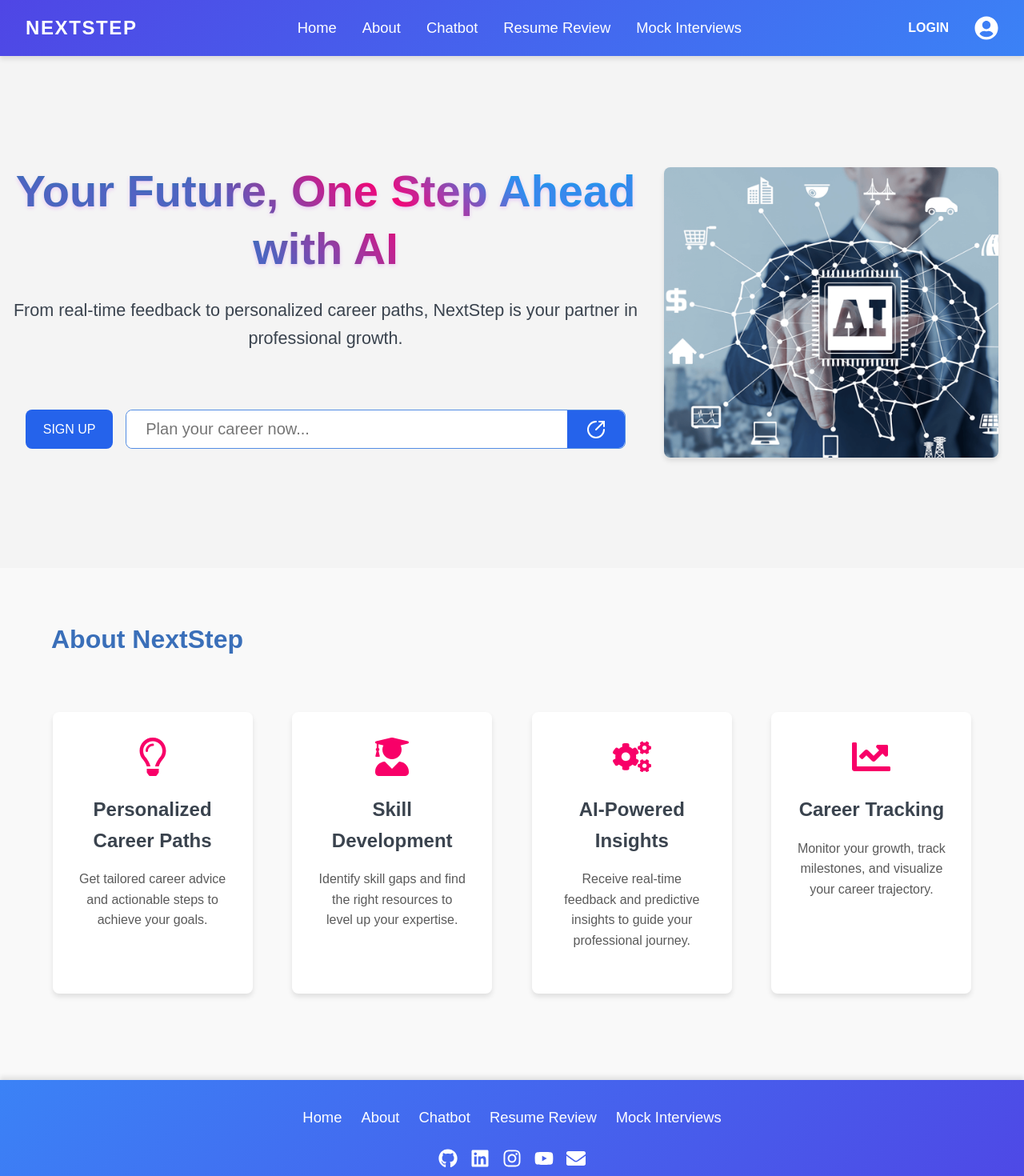
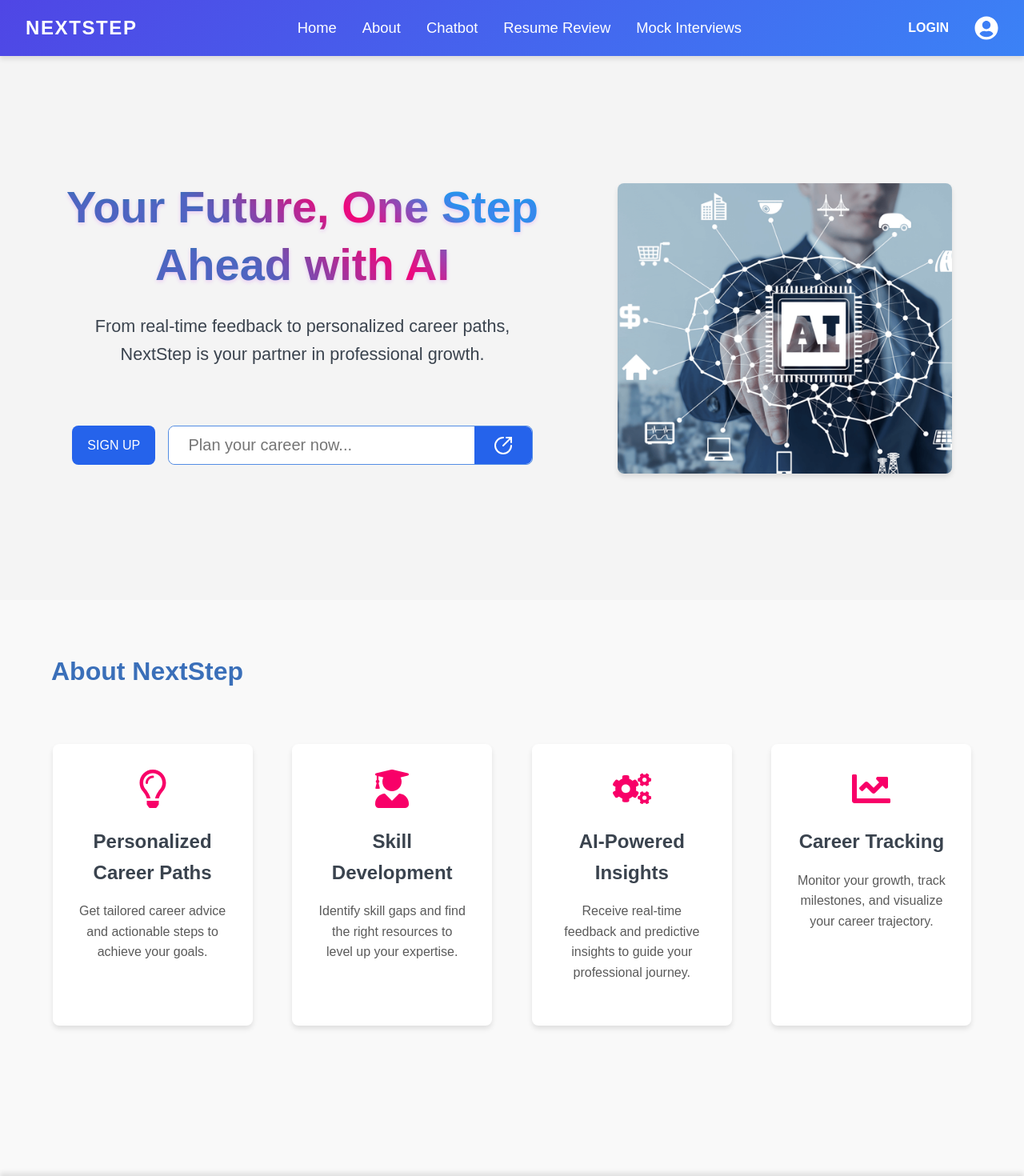
Before and after one commit to aravinth-krishna/nextstep, a Next.js app: page / in a window 1280 px wide. Shown: the top 1470 px of the page at 80% size. Built offline with nearby package versions, Linux system fonts and the light colour scheme.

Commit message:
Minor issues fixed

```diff
--- a/app/chatbot/page.tsx
+++ b/app/chatbot/page.tsx
@@ -2,6 +2,7 @@
 
 import React, { useEffect, useState } from "react";
 import Chat from "../components/Chat/Chat";
+import styles from "./page.module.css";
 import { useRouter, useSearchParams } from "next/navigation";
 
 const ChatbotPage = () => {
@@ -58,7 +59,9 @@
 
   return (
     <>
-      <Chat initialMessage={initialMessage} userDetails={userDetails} />
+      <div className={styles.container}>
+        <Chat initialMessage={initialMessage} userDetails={userDetails} />
+      </div>
     </>
   );
 };
--- a/app/components/Chat/Chat.module.css
+++ b/app/components/Chat/Chat.module.css
@@ -4,6 +4,7 @@
   justify-content: space-between;
   height: 80vh;
   max-height: 90vh;
+  width: 70vw;
   margin: 1rem;
   padding: 1rem;
   border-radius: 0.5rem;
--- a/app/page.module.css
+++ b/app/page.module.css
@@ -1,5 +1,5 @@
 .hero {
-  height: 80vh;
+  height: 85vh;
   display: flex;
   flex-direction: row;
   justify-content: space-evenly;
@@ -10,7 +10,7 @@
 
 .leftSection {
   height: 100%;
-  width: 80vw;
+  width: 50vw;
   display: flex;
   flex-direction: column;
   justify-content: center;
@@ -76,7 +76,7 @@
 }
 
 .aboutSection {
-  height: 80vh;
+  height: 90vh;
   background: #f9f9f9;
   padding: 4rem 2rem;
 }
```
Also changed, not shown: app/chatbot/page.module.css (added, +7 -0 lines).
